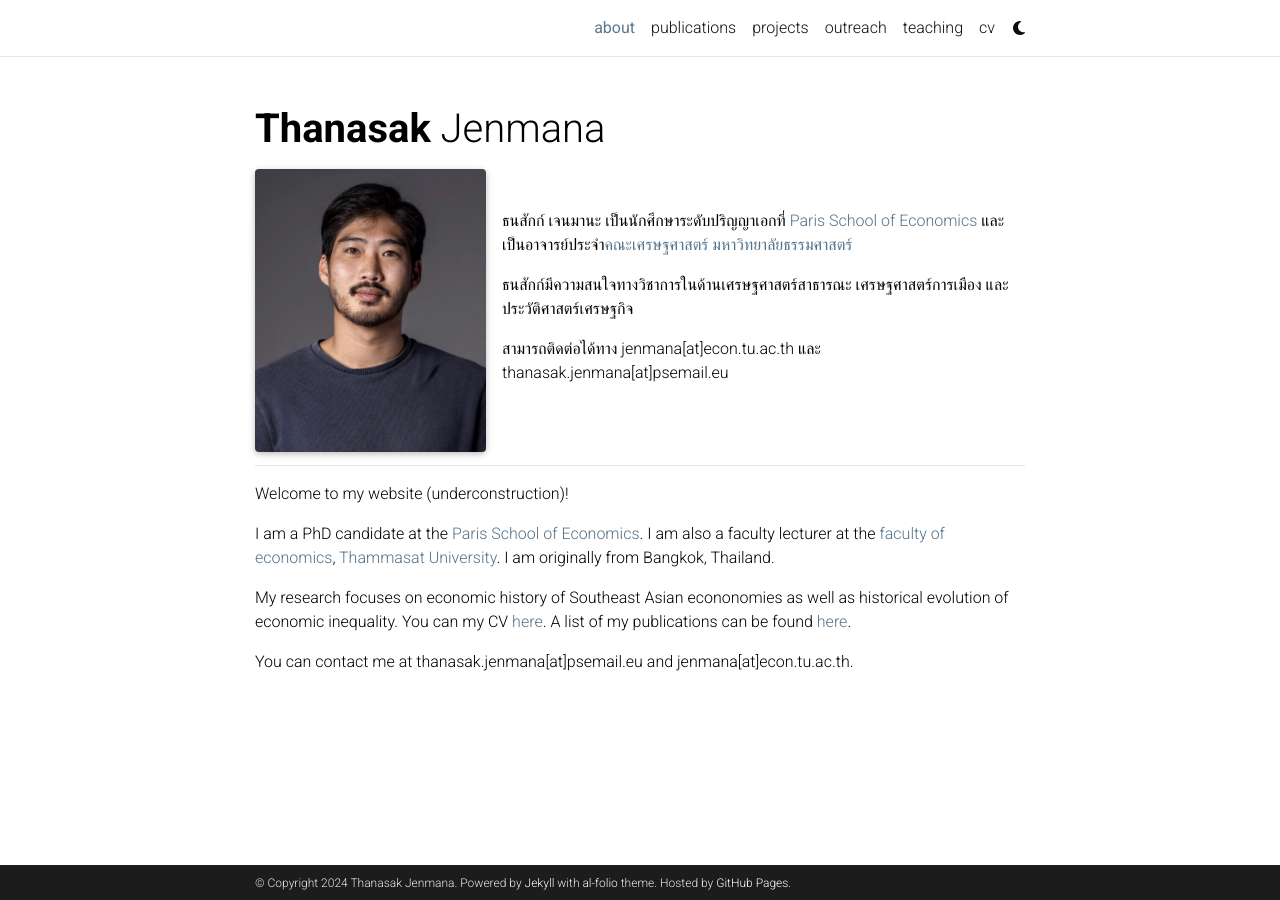
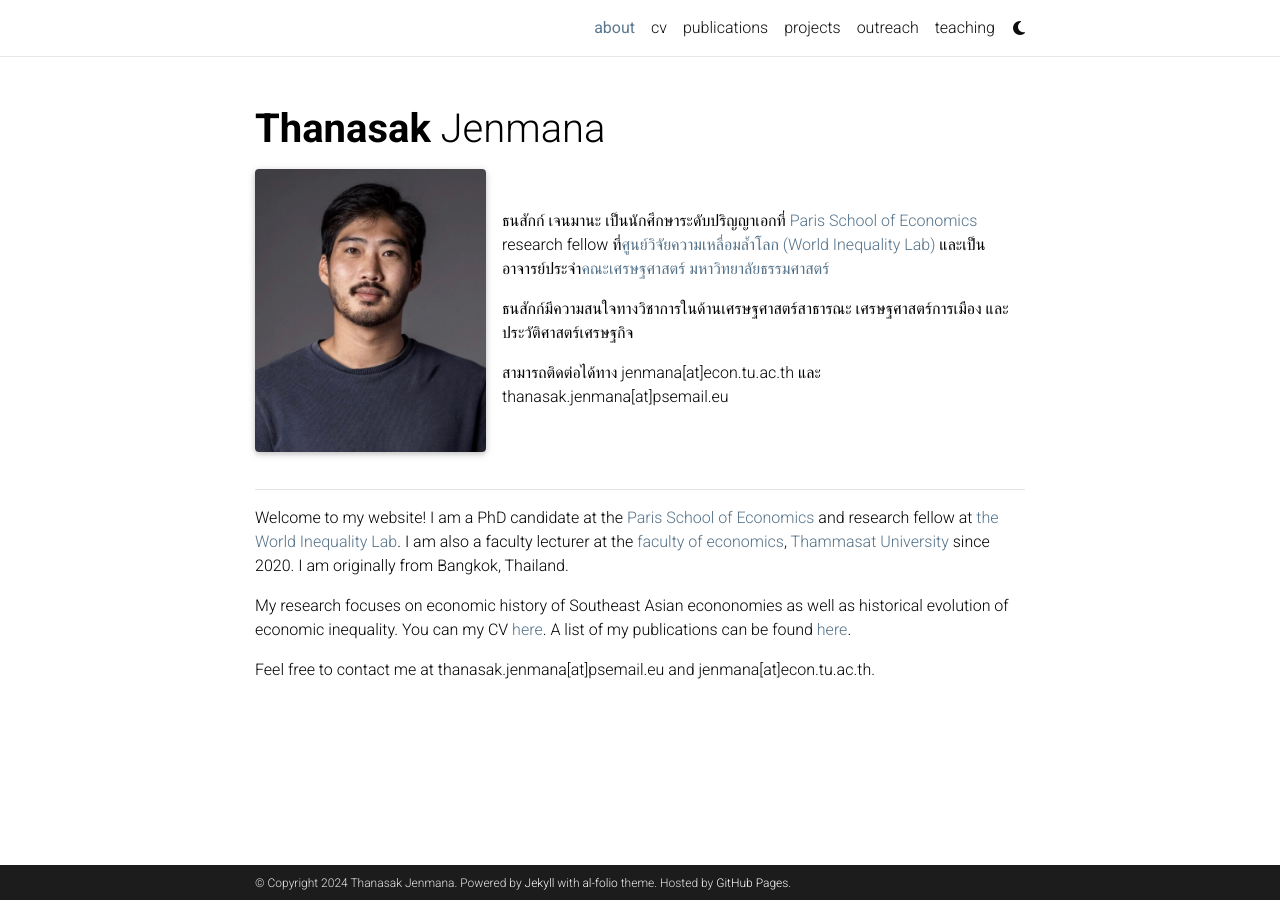
Before and after one commit to mjenmana/mjenmana.github.io, a Jekyll site: the page built from _pages/about.md, in a window 1280 px wide. Built offline with Jekyll 4.4.1, drawn with Linux system fonts in a browser that asks for light colours; full-size pictures stand in for the smaller copies a plugin makes; comment, search, counter and statistics services are not loaded; a style sheet for code colours, icons or effects is not loaded.

Commit message:
reordering pages and adding details in about

```diff
--- a/_pages/about.md
+++ b/_pages/about.md
@@ -17,7 +17,7 @@
 
 <br/>
 
-ธนสักก์ เจนมานะ เป็นนักศึกษาระดับปริญญาเอกที่ [Paris School of Economics](https://www.parisschoolofeconomics.eu/fr/jenmana-thanasak) และเป็นอาจารย์ประจำ[คณะเศรษฐศาสตร์](https://www.econ.tu.ac.th) [มหาวิทยาลัยธรรมศาสตร์](https://www.tu.ac.th)
+ธนสักก์ เจนมานะ เป็นนักศึกษาระดับปริญญาเอกที่ [Paris School of Economics](https://www.parisschoolofeconomics.eu/fr/jenmana-thanasak) research fellow ที่[ศูนย์วิจัยความเหลื่อมล้ำโลก (World Inequality Lab)](http://wid.world) และเป็นอาจารย์ประจำ[คณะเศรษฐศาสตร์](https://www.econ.tu.ac.th) [มหาวิทยาลัยธรรมศาสตร์](https://www.tu.ac.th)
 
 ธนสักก์มีความสนใจทางวิชาการในด้านเศรษฐศาสตร์สาธารณะ เศรษฐศาสตร์การเมือง และประวัติศาสตร์เศรษฐกิจ
 
@@ -26,10 +26,8 @@
 <br/><br/>
 
 ---
-Welcome to my website (underconstruction)!
-
-I am a PhD candidate at the [Paris School of Economics](https://www.parisschoolofeconomics.eu/fr/jenmana-thanasak/). I am also a faculty lecturer at the [faculty of economics](https://www.econ.tu.ac.th), [Thammasat University](https://www.tu.ac.th). I am originally from Bangkok, Thailand.
+Welcome to my website! I am a PhD candidate at the [Paris School of Economics](https://www.parisschoolofeconomics.eu/fr/jenmana-thanasak/) and research fellow at [the World Inequality Lab](http://wid.world). I am also a faculty lecturer at the [faculty of economics](https://www.econ.tu.ac.th), [Thammasat University](https://www.tu.ac.th) since 2020. I am originally from Bangkok, Thailand.
 
 My research focuses on economic history of Southeast Asian econonomies as well as historical evolution of economic inequality. You can my CV [here](https://jenmana.info/assets/pdf/CV_Jenmana.pdf). A list of my publications can be found [here](https://scholar.google.com/citations?hl=en&user=WDL7aJoAAAAJ&view_op=list_works&gmla=AP6z3OYUNfxtq7Nx1X46koXFsDgiRU7mo8D1RzRgGZKmRjT_o-cE0r39EIhGlsMIkyOnRwLWU3CG_L9vwrVZtXxkyJpcu4Ss6FwN4p6ecU4GvnNFTZvH4oF592qsGeWfI--oBvJqSzqnEXyf2ZqSm-_E931fKXTkoBw).
 
-You can contact me at thanasak.jenmana[at]psemail.eu and jenmana[at]econ.tu.ac.th.
+Feel free to contact me at thanasak.jenmana[at]psemail.eu and jenmana[at]econ.tu.ac.th.
```
Also changed, not shown: _pages/cv.md (+1 -1 lines), _pages/media.md (+1 -1 lines), _pages/projects.md (+1 -1 lines), _pages/publications.md (+1 -1 lines), _pages/teaching.md (+1 -1 lines).
